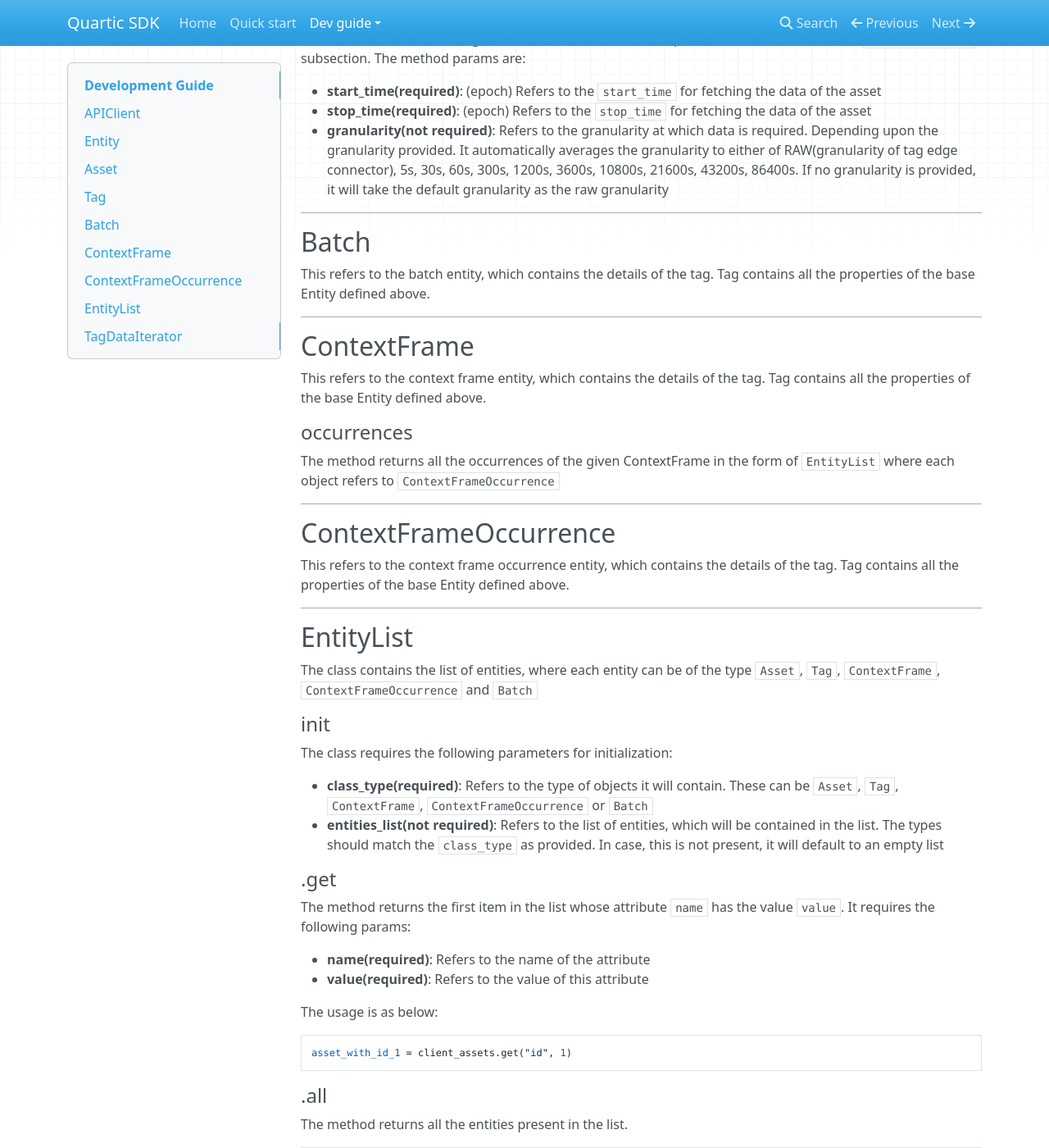
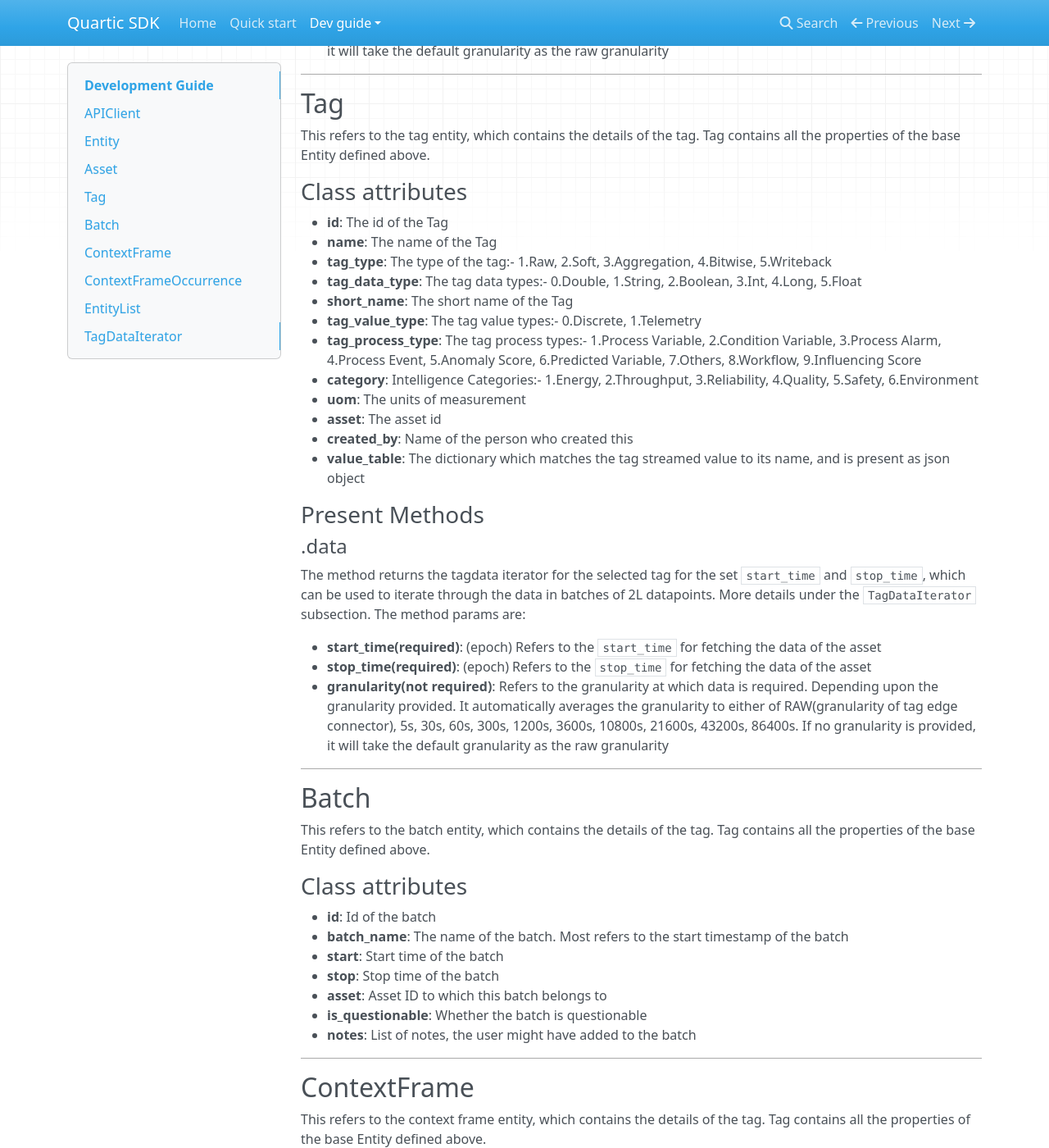
Before and after one commit to sourcery-ai-experiments/QuarticSDK, an MkDocs documentation site: the page built from docs/dev_guide/basic.md, in a window 1280 px wide and 1400 px high, scrolled down 2338 px. Shown: the whole window at 82% size. Built offline with MkDocs 1.6.1, drawn with Linux system fonts in a browser that asks for light colours; nearby versions of some CDN libraries; some of the changed text lies outside the part shown.

Commit message:
Resolved comments

```diff
--- a/docs/dev_guide/basic.md
+++ b/docs/dev_guide/basic.md
@@ -72,6 +72,17 @@ We return the attribute value of the object for the given name:
 
 This refers to the asset entity, which contains the details of the asset. Asset contains all the properties of the base Entity defined above.
 
+### Class attributes
+
+* **id**: Refers to the id of the asset entity
+* **name**: Refers to the name of the asset entity
+* **edge_connectors**: Refers to the list of edge connector ids
+* **last_overhaul_date**: Refers to the last_overhaul_date
+* **processunit_workcell**: Refers to the id of the process_unit or work_cell
+* **site**: Refers to the id of the site, the asset belongs to
+
+### Present methods
+
 #### .get_tags
 
 The method returns all the tags present in the given asset in the form of `EntityList` where each object refers to `Tag`
@@ -95,6 +106,23 @@ The method params are:
 
 This refers to the tag entity, which contains the details of the tag. Tag contains all the properties of the base Entity defined above.
 
+### Class attributes
+
+* **id**: The id of the Tag
+* **name**: The name of the Tag
+* **tag_type**: The type of the tag:- 1.Raw, 2.Soft, 3.Aggregation, 4.Bitwise, 5.Writeback
+* **tag_data_type**: The tag data types:- 0.Double, 1.String, 2.Boolean, 3.Int, 4.Long, 5.Float
+* **short_name**: The short name of the Tag
+* **tag_value_type**: The tag value types:- 0.Discrete, 1.Telemetry
+* **tag_process_type**: The tag process types:- 1.Process Variable, 2.Condition Variable, 3.Process Alarm, 4.Process Event, 5.Anomaly Score, 6.Predicted Variable, 7.Others, 8.Workflow, 9.Influencing Score
+* **category**: Intelligence Categories:- 1.Energy, 2.Throughput, 3.Reliability, 4.Quality, 5.Safety, 6.Environment
+* **uom**: The units of measurement
+* **asset**: The asset id
+* **created_by**: Name of the person who created this
+* **value_table**: The dictionary which matches the tag streamed value to its name, and is present as json object
+
+### Present Methods
+
 #### .data
 
 The method returns the tagdata iterator for the selected tag for the set `start_time` and `stop_time`, which can be used to iterate through the data in batches of 2L datapoints. More details under the `TagDataIterator` subsection.
@@ -110,11 +138,28 @@ The method params are:
 
 This refers to the batch entity, which contains the details of the tag. Tag contains all the properties of the base Entity defined above.
 
+### Class attributes
+
+* **id**: Id of the batch
+* **batch_name**: The name of the batch. Most refers to the start timestamp of the batch
+* **start**: Start time of the batch
+* **stop**: Stop time of the batch
+* **asset**: Asset ID to which this batch belongs to
+* **is_questionable**: Whether the batch is questionable
+* **notes**: List of notes, the user might have added to the batch
+
 ***************
 
 ## ContextFrame
 
 This refers to the context frame entity, which contains the details of the tag. Tag contains all the properties of the base Entity defined above.
+
+### Class attributes
+
+* **id**: Id of the ContextFrame
+* **name**: Name of the context frame
+* **description**: Description of the context frame
+* **pu_or_wc**: The ID of the process unit or work cell this belongs to
 
 #### occurrences
 
```
Also changed, not shown: docs/index.md (+0 -11 lines).
